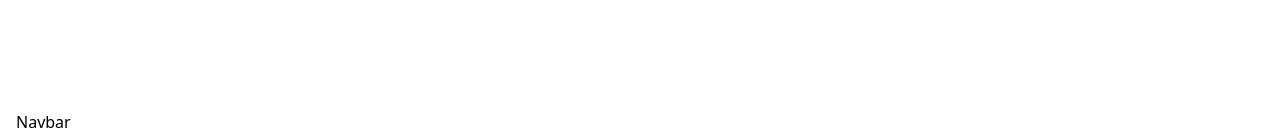
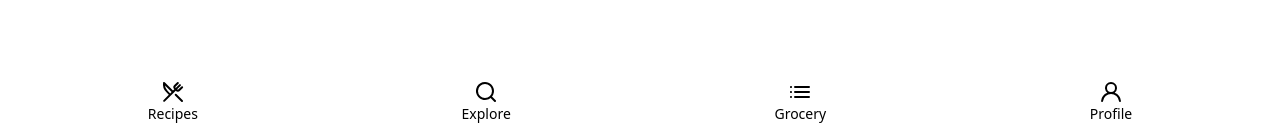
Before and after one commit to jsonfm/recetas-pwa, a React (Vite) app: page / in a window 1280 px wide. Shown: the part 666-797 px from the top of the page. Built offline with nearby package versions, Linux system fonts and the light colour scheme.

Commit message:
🎨 [UPDATE] Navbar Styles

```diff
--- a/src/components/Navbar/index.jsx
+++ b/src/components/Navbar/index.jsx
@@ -1,7 +1,32 @@
+import { NavLink } from "react-router-dom";
+
+// Icons
+import { UilRestaurant } from '@iconscout/react-unicons'
+import { UilSearch } from '@iconscout/react-unicons'
+import { UilListUl } from '@iconscout/react-unicons'
+import { UilUser } from '@iconscout/react-unicons'
+
+
 export const Navbar = () => {
+    const commonClassName = "flex flex-col items-center";
     return(
-        <nav className="fixed bottom-0 px-4">
-            Navbar
+        <nav className="fixed bottom-0 px-4 flex justify-around items-center h-16 w-full">
+            <NavLink className="flex flex-col items-center">
+                <UilRestaurant />
+                <p className="text-sm">Recipes</p>
+            </NavLink>
+            <NavLink className="flex flex-col items-center">
+                <UilSearch />
+                <p className="text-sm">Explore</p>
+            </NavLink>
+            <NavLink className="flex flex-col items-center">
+                <UilListUl  />
+                <p className="text-sm">Grocery</p>
+            </NavLink>
+            <NavLink className="flex flex-col items-center">
+                <UilUser />
+                <p className="text-sm">Profile</p>
+            </NavLink>
         </nav>
     )
 }
```
